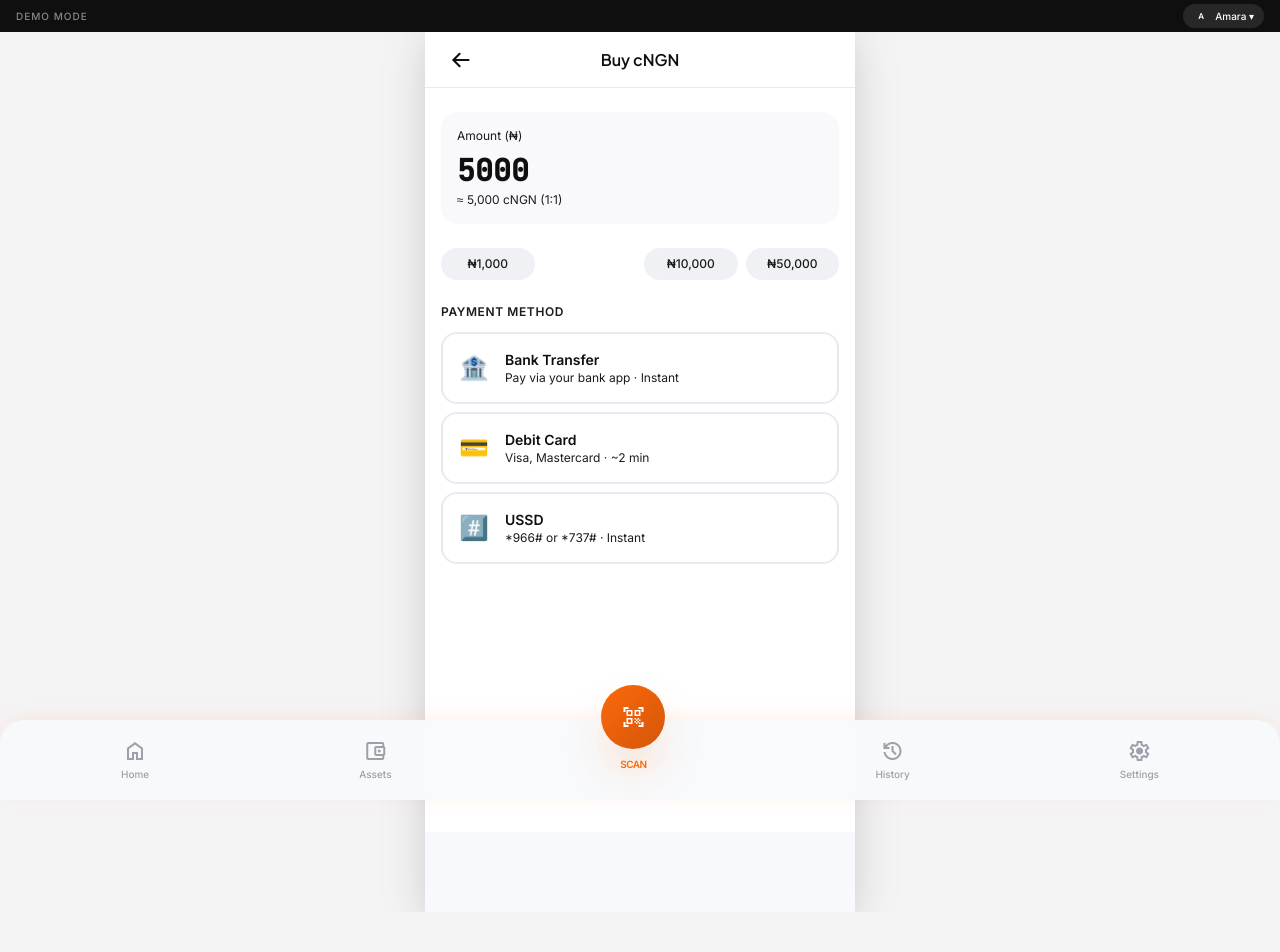
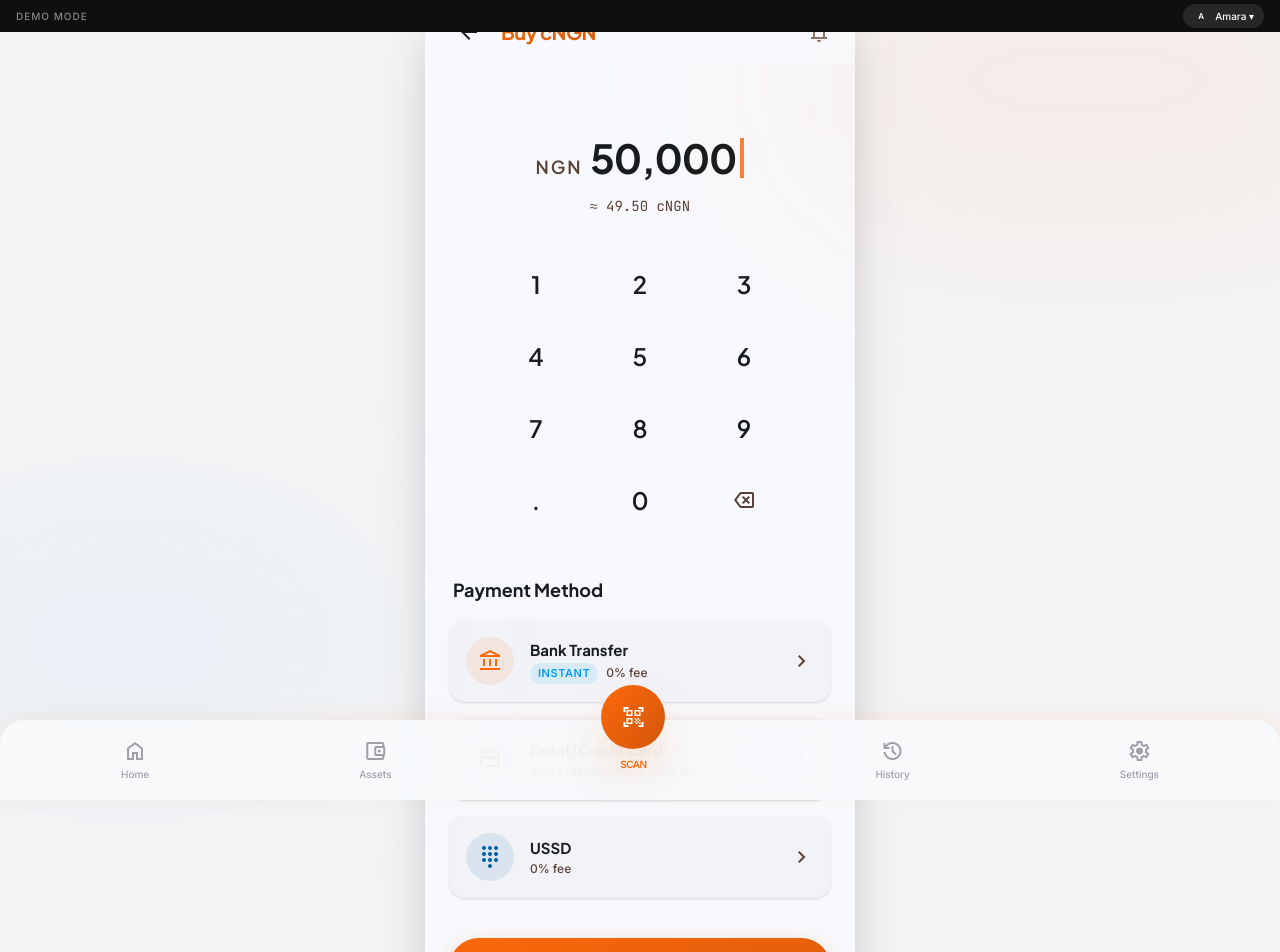
Before and after one commit to Plahtnaum/bantupay-prototype, a Next.js app: page /buy in a window 1280 px wide. Shown: the top 952 px of the page. Before the commit the page ends 912 px from the top, so only its background shows below. Built offline with nearby package versions, Linux system fonts and the light colour scheme.

Commit message:
feat: perfectly implemented Buy cNGN and Cashout screens with exact HTML to dynamic React conversion

```diff
--- a/app/(app)/buy/page.tsx
+++ b/app/(app)/buy/page.tsx
@@ -2,152 +2,114 @@
 import { useState } from 'react'
 import { motion, AnimatePresence } from 'framer-motion'
 import { useRouter } from 'next/navigation'
-import { Copy, CheckCircle } from 'phosphor-react'
-import { ScreenHeader } from '@/components/layout/ScreenHeader'
-import { Button } from '@/components/ui/Button'
-import { useMockTransaction } from '@/hooks/useMockTransaction'
-import { useToastStore } from '@/store/toast.store'
-import { generateMockAccountNumber } from '@/lib/formatting'
 import { haptics } from '@/lib/haptics'
-
-type Step = 'method' | 'account' | 'success'
-
-const METHODS = [
-  { id: 'bank', icon: '🏦', label: 'Bank Transfer', sub: 'Pay via your bank app · Instant' },
-  { id: 'card', icon: '💳', label: 'Debit Card',    sub: 'Visa, Mastercard · ~2 min' },
-  { id: 'ussd', icon: '#️⃣', label: 'USSD',          sub: '*966# or *737# · Instant' },
-]
+import Link from 'next/link'
 
 export default function BuyPage() {
-  const [step, setStep] = useState<Step>('method')
-  const [method, setMethod] = useState('')
-  const [amount, setAmount] = useState('5000')
-  const [confirmed, setConfirmed] = useState(false)
-  const accountNumber = generateMockAccountNumber()
-  const { execute, isProcessing } = useMockTransaction()
-  const { show: addToast, success: toastSuccess, info: toastInfo } = useToastStore()
   const router = useRouter()
-
-  const simulatePayment = async () => {
-    setConfirmed(true)
-    await execute({ type: 'onramp', asset: 'cNGN', amount: parseFloat(amount), fiatValue: parseFloat(amount), counterparty: 'Bank Transfer' })
-    setStep('success')
-    haptics.success()
-  }
+  const [amount, setAmount] = useState('50000')
 
   return (
-    <div className="min-h-screen bg-white flex flex-col">
-      <AnimatePresence mode="wait">
-        {step === 'method' && (
-          <motion.div key="method" initial={{ opacity: 0 }} animate={{ opacity: 1 }} className="flex-1 flex flex-col">
-            <ScreenHeader title="Buy cNGN" />
-            <div className="flex-1 px-4 py-6">
-              <div className="bg-[#F9F9FB] rounded-2xl px-4 py-4 mb-6">
-                <p className="text-xs text-text-secondary font-[family-name:var(--font-inter)] mb-2">Amount (₦)</p>
-                <input
-                  type="number"
-                  value={amount}
-                  onChange={e => setAmount(e.target.value)}
-                  className="text-3xl font-bold text-[#0F0F0F] font-[family-name:var(--font-jetbrains)] w-full bg-transparent outline-none"
-                />
-                <p className="text-xs text-text-secondary font-[family-name:var(--font-inter)] mt-1">
-                  ≈ {parseFloat(amount || '0').toLocaleString()} cNGN (1:1)
-                </p>
+    <div className="bg-background text-on-background font-body min-h-screen selection:bg-primary-container selection:text-on-primary">
+      <header className="fixed top-0 w-full max-w-[430px] z-50 flex justify-between items-center px-6 h-16 bg-surface/80 backdrop-blur-xl">
+        <div className="flex items-center gap-3">
+          <button onClick={() => { haptics.light(); router.back() }} className="w-10 h-10 flex items-center justify-center rounded-full hover:bg-primary/10 transition-colors active:scale-95 duration-200">
+            <span className="material-symbols-outlined text-on-surface">arrow_back</span>
+          </button>
+          <h1 className="text-xl font-bold bg-gradient-to-br from-[#FC690A] to-[#D4560A] bg-clip-text text-transparent font-headline tracking-tight">Buy cNGN</h1>
+        </div>
+        <div className="flex items-center gap-2">
+          <span className="material-symbols-outlined text-outline">notifications</span>
+        </div>
+      </header>
+
+      <main className="pt-24 pb-40 px-6 max-w-lg mx-auto">
+        <section className="text-center mb-10">
+          <div className="inline-flex items-baseline gap-2 mb-2">
+            <span className="text-on-surface-variant font-headline font-semibold text-lg uppercase tracking-widest">NGN</span>
+            <div className="font-headline font-bold text-[40px] tracking-tight text-on-surface flex items-center justify-center">
+              {Number(amount).toLocaleString()}
+              <span className="w-1 h-10 bg-primary-container ml-1 animate-pulse" />
+            </div>
+          </div>
+          <p className="text-on-surface-variant font-mono text-sm">≈ {((Number(amount) / 1000) * 0.99).toFixed(2)} cNGN</p>
+        </section>
+
+        <section className="mb-12 max-w-[280px] mx-auto w-full">
+          <div className="grid grid-cols-3 gap-y-4 gap-x-8">
+            {[1, 2, 3, 4, 5, 6, 7, 8, 9].map((num) => (
+              <button key={num} onClick={() => haptics.light()} className="h-14 flex items-center justify-center text-2xl font-headline font-semibold text-on-surface hover:bg-surface-container transition-colors rounded-xl active:scale-95 duration-200">
+                {num}
+              </button>
+            ))}
+            <button onClick={() => haptics.light()} className="h-14 flex items-center justify-center text-2xl font-headline font-semibold text-on-surface hover:bg-surface-container transition-colors rounded-xl active:scale-95 duration-200">.</button>
+            <button onClick={() => haptics.light()} className="h-14 flex items-center justify-center text-2xl font-headline font-semibold text-on-surface hover:bg-surface-container transition-colors rounded-xl active:scale-95 duration-200">0</button>
+            <button onClick={() => haptics.medium()} className="h-14 flex items-center justify-center text-on-surface-variant hover:bg-surface-container transition-colors rounded-xl active:scale-95 duration-200">
+              <span className="material-symbols-outlined text-3xl">backspace</span>
+            </button>
+          </div>
+        </section>
+
+        <section className="space-y-4">
+          <h2 className="font-headline font-bold text-lg text-on-surface px-1">Payment Method</h2>
+
+          <div className="group cursor-pointer bg-surface-container-low rounded-2xl p-4 flex items-center justify-between transition-all hover:bg-surface-container-high active:scale-[0.98] border border-transparent hover:border-outline-variant/20 shadow-sm hover:shadow-md">
+            <div className="flex items-center gap-4">
+              <div className="w-12 h-12 rounded-full bg-primary-container/10 flex items-center justify-center">
+                <span className="material-symbols-outlined text-primary-container">account_balance</span>
               </div>
-
-              <div className="flex gap-2 mb-6">
-                {['1000', '5000', '10000', '50000'].map(v => (
-                  <button
-                    key={v}
-                    onClick={() => setAmount(v)}
-                    className={`flex-1 py-2 rounded-xl text-xs font-medium font-[family-name:var(--font-inter)] transition-colors ${amount === v ? 'bg-brand text-white' : 'bg-[#F0F1F5] text-text-secondary'}`}
-                  >
-                    ₦{parseInt(v).toLocaleString()}
-                  </button>
-                ))}
-              </div>
-
-              <p className="text-xs text-text-secondary font-semibold uppercase tracking-wider font-[family-name:var(--font-inter)] mb-3">Payment method</p>
-              <div className="space-y-2">
-                {METHODS.map(m => (
-                  <motion.button
-                    key={m.id}
-                    whileTap={{ scale: 0.98 }}
-                    onClick={() => { setMethod(m.id); setStep('account') }}
-                    className="w-full flex items-center gap-4 rounded-2xl px-4 py-4 border-2 border-[#E8EAF0] hover:border-brand transition-colors text-left"
-                  >
-                    <span className="text-2xl">{m.icon}</span>
-                    <div>
-                      <p className="font-semibold text-sm text-[#0F0F0F] font-[family-name:var(--font-inter)]">{m.label}</p>
-                      <p className="text-xs text-text-secondary font-[family-name:var(--font-inter)]">{m.sub}</p>
-                    </div>
-                  </motion.button>
-                ))}
+              <div>
+                <h3 className="font-headline font-bold text-on-surface text-[15px]">Bank Transfer</h3>
+                <div className="flex items-center gap-2 mt-0.5">
+                  <span className="text-[11px] font-bold text-tertiary-container bg-tertiary-container/10 px-2 py-0.5 rounded-full uppercase tracking-wider">Instant</span>
+                  <span className="text-xs text-on-surface-variant font-medium">0% fee</span>
+                </div>
               </div>
             </div>
-          </motion.div>
-        )}
+            <span className="material-symbols-outlined text-on-surface-variant group-hover:translate-x-1 transition-transform">chevron_right</span>
+          </div>
 
-        {step === 'account' && (
-          <motion.div key="account" initial={{ opacity: 0, x: 32 }} animate={{ opacity: 1, x: 0 }} className="flex-1 flex flex-col">
-            <ScreenHeader title="Virtual Account" onBack={() => setStep('method')} />
-            <div className="flex-1 px-4 py-6">
-              <div className="bg-brand-wash border border-brand/20 rounded-2xl p-5 mb-4">
-                <p className="text-xs text-brand font-semibold font-[family-name:var(--font-inter)] uppercase tracking-wider mb-4">Transfer exactly:</p>
-                <p className="text-3xl font-black text-brand font-[family-name:var(--font-jetbrains)]">
-                  ₦{parseFloat(amount).toLocaleString()}.00
-                </p>
+          <div className="group cursor-pointer bg-surface-container-low rounded-2xl p-4 flex items-center justify-between transition-all hover:bg-surface-container-high active:scale-[0.98] border border-transparent hover:border-outline-variant/20 shadow-sm hover:shadow-md">
+            <div className="flex items-center gap-4">
+              <div className="w-12 h-12 rounded-full bg-[#77320b]/10 flex items-center justify-center">
+                <span className="material-symbols-outlined text-[#77320b]">credit_card</span>
               </div>
+              <div>
+                <h3 className="font-headline font-bold text-on-surface text-[15px]">Debit/Credit Card</h3>
+                <div className="flex items-center gap-2 mt-0.5">
+                  <span className="text-xs text-on-surface-variant font-medium">Visa / Mastercard</span>
+                  <span className="text-xs text-on-surface-variant font-bold">• 1.5% fee</span>
+                </div>
+              </div>
+            </div>
+            <span className="material-symbols-outlined text-on-surface-variant group-hover:translate-x-1 transition-transform">chevron_right</span>
+          </div>
 
-              <div className="bg-[#F9F9FB] rounded-2xl p-5 space-y-3">
-                {[
-                  { label: 'Bank', value: 'Providus Bank' },
-                  { label: 'Account Name', value: 'BantuPay / Your Name' },
-                  { label: 'Account Number', value: accountNumber },
-                  { label: 'Expires in', value: '29:54' },
-                ].map(row => (
-                  <div key={row.label} className="flex items-center justify-between">
-                    <span className="text-sm text-text-secondary font-[family-name:var(--font-inter)]">{row.label}</span>
-                    <div className="flex items-center gap-2">
-                      <span className="text-sm font-semibold text-[#0F0F0F] font-[family-name:var(--font-jetbrains)]">{row.value}</span>
-                      {row.label === 'Account Number' && (
-                        <motion.button whileTap={{ scale: 0.9 }} onClick={() => { navigator.clipboard.writeText(row.value).catch(() => {}); toastSuccess('Copied!') }}>
-                          <Copy size={14} color="#FC690A" />
-                        </motion.button>
-                      )}
-                    </div>
-                  </div>
-                ))}
+          <div className="group cursor-pointer bg-surface-container-low rounded-2xl p-4 flex items-center justify-between transition-all hover:bg-surface-container-high active:scale-[0.98] border border-transparent hover:border-outline-variant/20 shadow-sm hover:shadow-md">
+            <div className="flex items-center gap-4">
+              <div className="w-12 h-12 rounded-full bg-[#0062a1]/10 flex items-center justify-center">
+                <span className="material-symbols-outlined text-[#0062a1]">dialpad</span>
               </div>
+              <div>
+                <h3 className="font-headline font-bold text-on-surface text-[15px]">USSD</h3>
+                <div className="flex items-center gap-2 mt-0.5">
+                  <span className="text-xs text-on-surface-variant font-medium">0% fee</span>
+                </div>
+              </div>
+            </div>
+            <span className="material-symbols-outlined text-on-surface-variant group-hover:translate-x-1 transition-transform">chevron_right</span>
+          </div>
+        </section>
 
-              <p className="text-xs text-text-secondary text-center font-[family-name:var(--font-inter)] mt-4">
-                cNGN will be credited within seconds of transfer
-              </p>
-            </div>
-            <div className="px-4 pb-10 space-y-3">
-              <Button fullWidth onClick={simulatePayment} loading={isProcessing || confirmed}>
-                {confirmed ? 'Confirming…' : 'I\'ve Made the Transfer'}
-              </Button>
-              <Button fullWidth variant="ghost" onClick={() => setStep('method')}>Cancel</Button>
-            </div>
-          </motion.div>
-        )}
+        <div className="mt-10 mb-8">
+          <button onClick={() => haptics.medium()} className="w-full bg-gradient-to-br from-[#FC690A] to-[#D4560A] text-white py-4 rounded-full font-headline font-bold text-lg shadow-[0_8px_24px_rgba(252,105,10,0.25)] hover:shadow-[0_12px_32px_rgba(252,105,10,0.35)] transition-all active:scale-95">
+            Preview Buy
+          </button>
+        </div>
+      </main>
 
-        {step === 'success' && (
-          <motion.div key="success" initial={{ opacity: 0, scale: 0.95 }} animate={{ opacity: 1, scale: 1 }} className="flex-1 flex flex-col items-center justify-center px-6 bg-[#0F0F0F] min-h-screen">
-            <motion.div initial={{ scale: 0 }} animate={{ scale: 1 }} transition={{ type: 'spring', stiffness: 300, damping: 22 }} className="w-24 h-24 rounded-full bg-semantic-success flex items-center justify-center mb-6">
-              <CheckCircle size={48} color="white" weight="fill" />
-            </motion.div>
-            <h1 className="text-3xl font-black text-white font-[family-name:var(--font-jakarta)] text-center mb-2">cNGN Received!</h1>
-            <p className="text-white/70 text-base text-center font-[family-name:var(--font-inter)] mb-12">
-              ₦{parseFloat(amount).toLocaleString()} → {parseFloat(amount).toLocaleString()} cNGN
-            </p>
-            <div className="w-full">
-              <Button fullWidth variant="secondary" onClick={() => router.push('/home')}>Back to Home</Button>
-            </div>
-          </motion.div>
-        )}
-      </AnimatePresence>
+      <div className="fixed top-[-10%] right-[-10%] w-[50%] h-[40%] bg-primary-container/5 rounded-full blur-[100px] pointer-events-none z-0" />
+      <div className="fixed bottom-[5%] left-[-10%] w-[40%] h-[30%] bg-tertiary-container/5 rounded-full blur-[100px] pointer-events-none z-0" />
     </div>
   )
 }
--- /dev/null
+++ b/app/(app)/cashout/page.tsx
@@ -0,0 +1,115 @@
+'use client'
+import { useState } from 'react'
+import { motion } from 'framer-motion'
+import { useRouter } from 'next/navigation'
+import { haptics } from '@/lib/haptics'
+import { useUserStore } from '@/store/user.store'
+import Image from 'next/image'
+
+export default function CashoutPage() {
+  const router = useRouter()
+  const persona = useUserStore(state => state.persona)
+  const [amount, setAmount] = useState('125000')
+
+  return (
+    <div className="bg-background text-on-background min-h-screen flex flex-col items-center">
+      <header className="fixed top-0 w-full max-w-[430px] z-50 bg-surface/80 backdrop-blur-xl flex justify-between items-center px-6 h-16">
+        <div className="flex items-center gap-3">
+          <button onClick={() => { haptics.light(); router.back() }} className="w-10 h-10 flex items-center justify-center rounded-full hover:bg-primary/10 transition-colors active:scale-95 duration-200">
+            <span className="material-symbols-outlined text-on-surface">arrow_back</span>
+          </button>
+          <h1 className="text-xl font-bold bg-gradient-to-br from-[#FC690A] to-[#D4560A] bg-clip-text text-transparent font-headline tracking-tight">
+            Cashout cNGN
+          </h1>
+        </div>
+        <div className="flex items-center">
+          <div className="w-8 h-8 rounded-full bg-surface-container-highest overflow-hidden relative">
+            {persona?.avatar && <Image src={persona.avatar} alt="Avatar" fill className="object-cover" />}
+          </div>
+        </div>
+      </header>
+
+      <main className="w-full max-w-md pt-24 pb-32 px-6 flex flex-col grow">
+        <section className="flex flex-col items-center mb-8">
+          <div className="flex items-baseline gap-2 mb-2">
+            <span className="text-4xl font-extrabold font-headline text-on-surface">
+              {Number(amount).toLocaleString()}
+            </span>
+            <span className="text-xl font-bold text-[#FC690A] font-headline">cNGN</span>
+          </div>
+          <p className="text-on-surface-variant font-mono text-sm font-bold opacity-80">≈ ₦{Number(amount).toLocaleString()}</p>
+        </section>
+
+        <div className="grid grid-cols-2 gap-3 mb-8">
+          <div className="bg-surface-container-low p-4 rounded-xl flex flex-col gap-1 shadow-sm border border-outline-variant/10">
+            <span className="text-[10px] uppercase tracking-widest text-on-surface-variant font-bold">Balance</span>
+            <div className="flex items-center gap-1">
+              <span className="font-mono text-sm font-bold text-on-surface">450,230</span>
+              <span className="text-[10px] font-bold text-[#FC690A]">cNGN</span>
+            </div>
+          </div>
+          <div className="bg-surface-container-low p-4 rounded-xl flex flex-col gap-1 shadow-sm border border-outline-variant/10">
+            <span className="text-[10px] uppercase tracking-widest text-on-surface-variant font-bold">Fee</span>
+            <div className="flex items-center gap-1">
+              <span className="font-mono text-sm font-bold text-on-surface">100</span>
+              <span className="text-[10px] font-bold text-[#FC690A]">cNGN</span>
+            </div>
+          </div>
+        </div>
+
+        <section className="mb-8">
+          <div className="flex justify-between items-center mb-4">
+            <h3 className="text-sm font-bold text-on-surface-variant">Destination Account</h3>
+            <button onClick={() => haptics.light()} className="text-xs font-bold text-[#FC690A] hover:opacity-80 transition-opacity">Add bank account</button>
+          </div>
+
+          <div className="space-y-3">
+            <div className="p-4 rounded-2xl bg-surface-container-lowest border-2 border-[#FC690A]/50 flex items-center justify-between shadow-sm cursor-pointer" onClick={() => haptics.light()}>
+              <div className="flex items-center gap-4">
+                <div className="w-10 h-10 rounded-full bg-surface-container flex items-center justify-center">
+                  <span className="material-symbols-outlined text-[#FC690A]">account_balance</span>
+                </div>
+                <div>
+                  <p className="font-bold text-sm text-on-surface hover:text-[#FC690A] transition-colors">Kuda Microfinance Bank</p>
+                  <p className="text-xs font-mono text-on-surface-variant font-medium mt-0.5">201****458 • {persona?.name.toUpperCase() || 'ADEMOLA T.'}</p>
+                </div>
+              </div>
+              <span className="material-symbols-outlined text-[#FC690A] text-xl" style={{ fontVariationSettings: "'FILL' 1" }}>check_circle</span>
+            </div>
+
+            <div className="p-4 rounded-2xl bg-surface-container-low flex items-center justify-between hover:bg-surface-container-high transition-colors cursor-pointer group border border-transparent shadow-sm" onClick={() => haptics.light()}>
+              <div className="flex items-center gap-4">
+                <div className="w-10 h-10 rounded-full bg-surface-container-highest flex items-center justify-center group-hover:bg-surface-container-low transition-colors">
+                  <span className="material-symbols-outlined text-on-surface-variant">account_balance</span>
+                </div>
+                <div>
+                  <p className="font-bold text-sm text-on-surface">Access Bank PLC</p>
+                  <p className="text-xs font-mono text-on-surface-variant mt-0.5">004****992 • {persona?.name.toUpperCase() || 'ADEMOLA T.'}</p>
+                </div>
+              </div>
+              <span className="material-symbols-outlined text-outline-variant">radio_button_unchecked</span>
+            </div>
+          </div>
+        </section>
+
+        <section className="mt-auto grid grid-cols-3 gap-y-4 gap-x-8 max-w-[280px] mx-auto w-full">
+          {[1,2,3,4,5,6,7,8,9,'.','0'].map((key) => (
+             <button key={key} onClick={() => haptics.light()} className="h-12 flex items-center justify-center text-2xl font-headline font-bold text-on-surface active:scale-90 transition-transform">
+               {key}
+             </button>
+          ))}
+          <button onClick={() => haptics.medium()} className="h-12 flex items-center justify-center active:scale-90 transition-transform text-outline">
+            <span className="material-symbols-outlined text-3xl">backspace</span>
+          </button>
+        </section>
+      </main>
+
+      <div className="fixed bottom-0 w-full max-w-[430px] p-6 bg-gradient-to-t from-background via-background/90 to-transparent">
+        <button onClick={() => { haptics.medium(); router.push('/home') }} className="w-full h-14 rounded-full bg-gradient-to-br from-[#FC690A] to-[#D4560A] text-white font-bold text-lg shadow-[0_8px_24px_rgba(252,105,10,0.25)] active:scale-[0.98] transition-transform duration-200 flex items-center justify-center gap-2">
+          Continue to Review
+          <span className="material-symbols-outlined text-xl">arrow_forward</span>
+        </button>
+      </div>
+    </div>
+  )
+}
```
